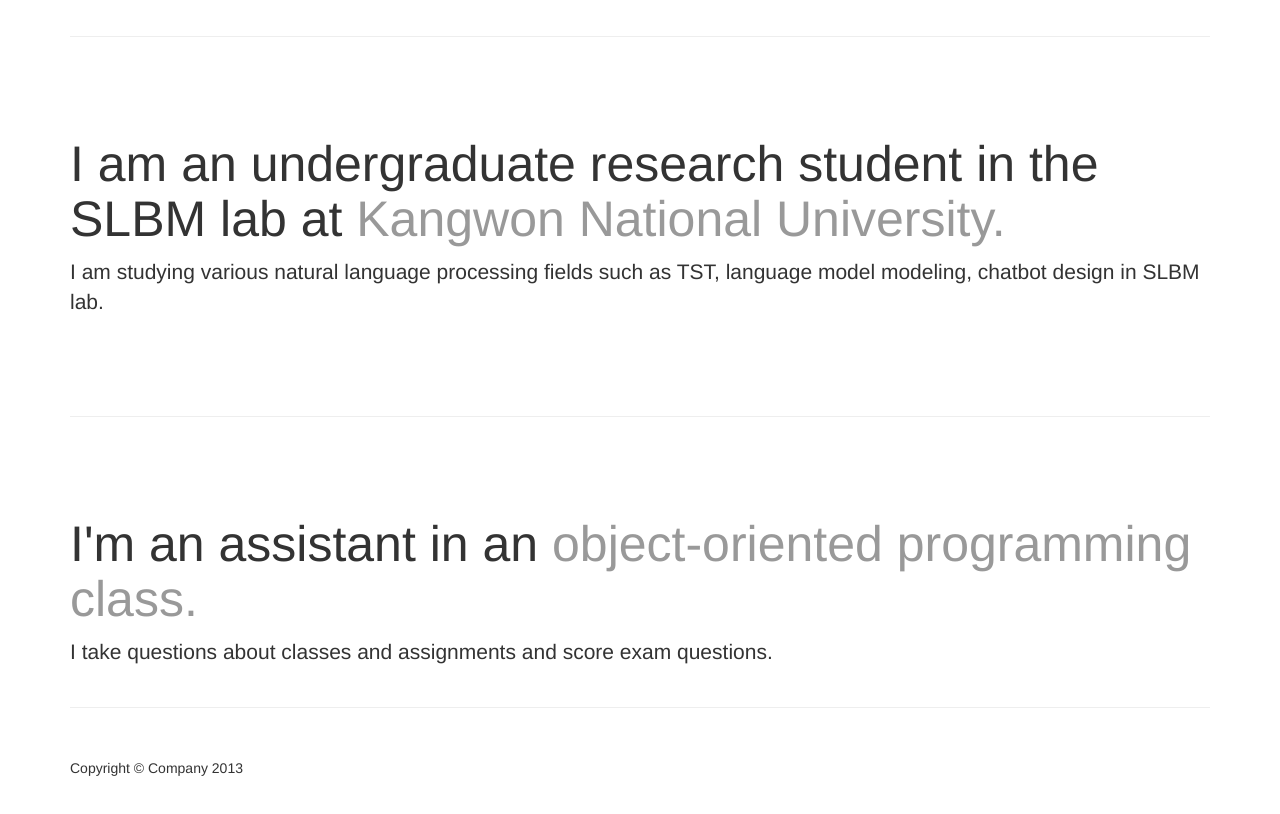
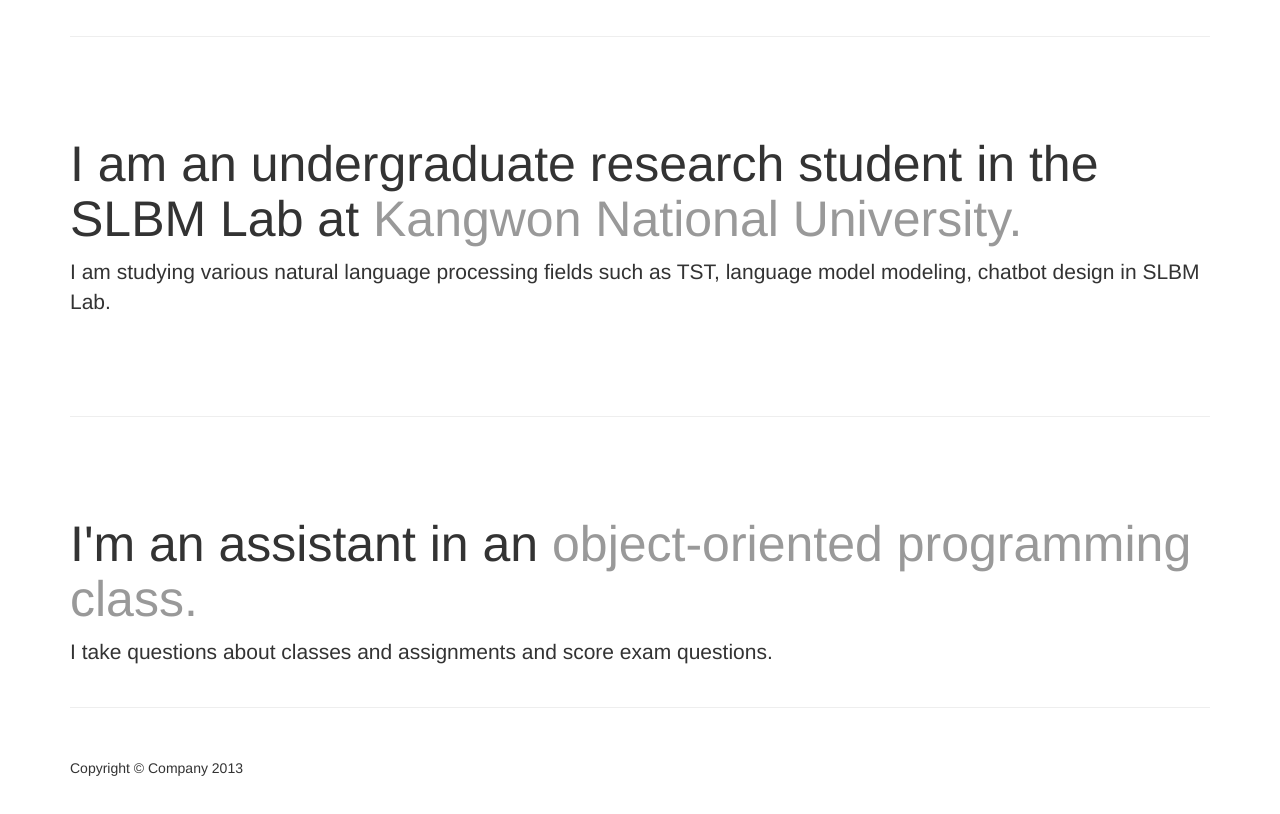
Before and after one commit to SoupHot/KNU_opensource_programming_2023, a plain HTML site: page index.html in a window 1280 px wide. Shown: the part 1500-2314 px from the top of the page. Drawn offline with Linux system fonts and the light colour scheme.

Commit message:
Update index.html

```diff
--- a/index.html
+++ b/index.html
@@ -62,8 +62,8 @@
       <hr class="featurette-divider">
 
       <div class="featurette" id="services">
-        <h2 class="featurette-heading">I am an undergraduate research student in the SLBM lab at <span class="text-muted">Kangwon National University.</span></h2>
-        <p class="lead">I am studying various natural language processing fields such as TST, language model modeling, chatbot design in SLBM lab.</p>
+        <h2 class="featurette-heading">I am an undergraduate research student in the SLBM Lab at <span class="text-muted">Kangwon National University.</span></h2>
+        <p class="lead">I am studying various natural language processing fields such as TST, language model modeling, chatbot design in SLBM Lab.</p>
       </div>
 
       <hr class="featurette-divider">
```
